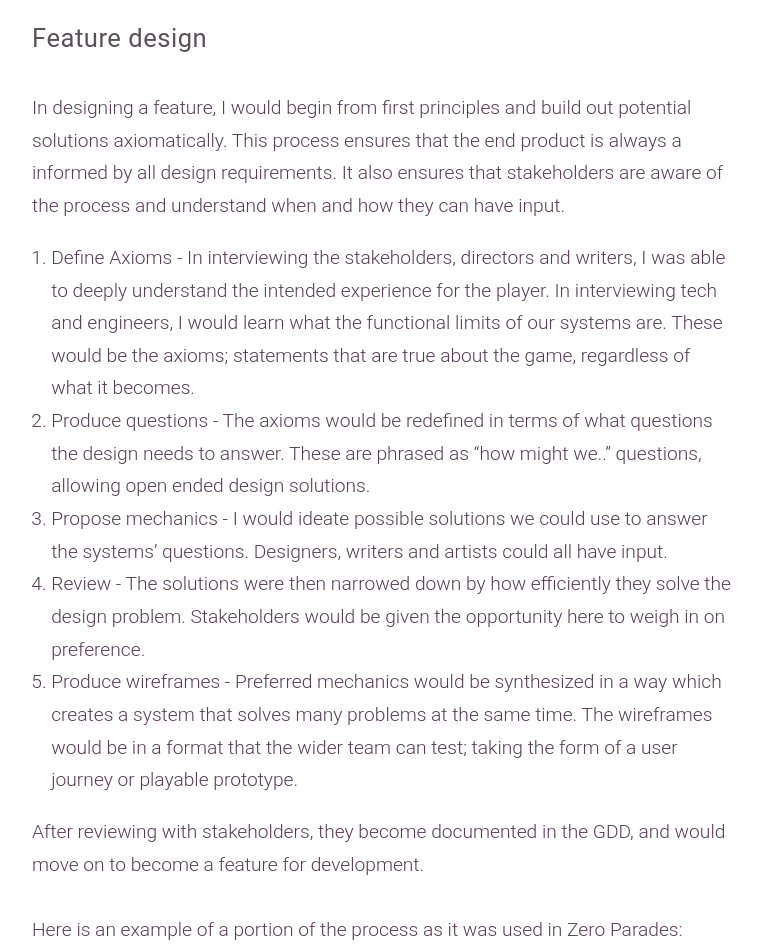
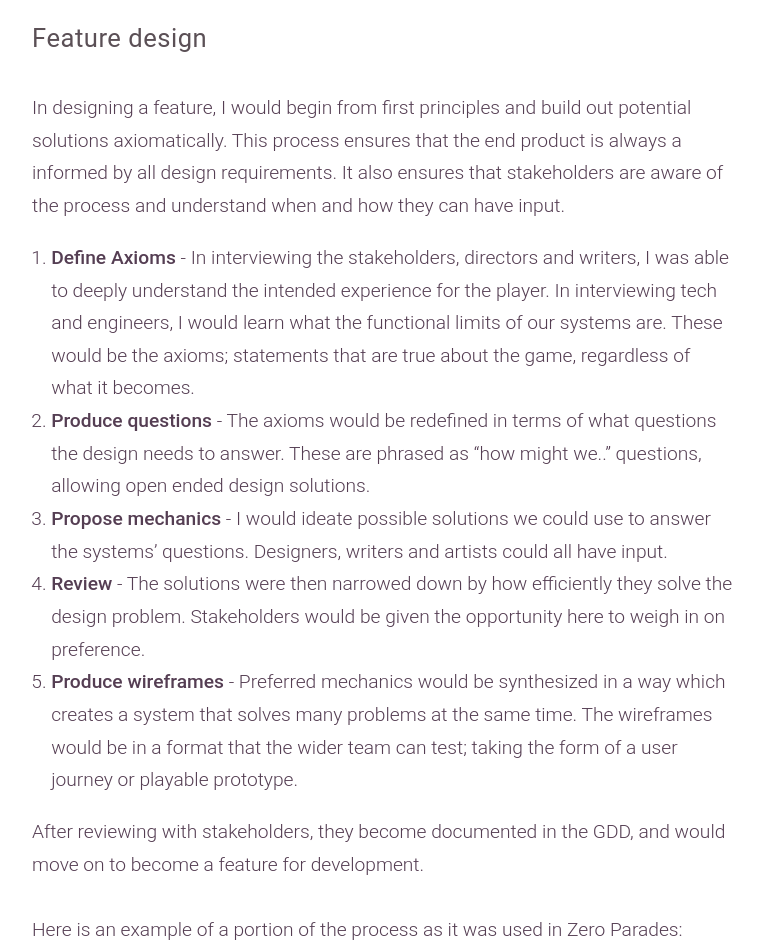
Before and after one commit to BaronBlackmore/SunlightAfterDark, a Jekyll site: the page built from portfolio/zero-parades.html, in a window 1280 px wide. Shown: the part 2763-3715 px from the top of the page, without its empty margins (248-1011 px from the left). Built offline with Jekyll 4.4.1, drawn with Linux system fonts in a browser that asks for light colours.

Commit message:
settings, clear images

```diff
--- a/css/main.css
+++ b/css/main.css
@@ -280,7 +280,7 @@
 .zp-black-box{
 	background-color: black;
 	color: white;
-	background-image: url("/images/portfolio/zp_black_bg.png")
+	background-image: url("/images/portfolio/zp_black_bg_2.jpg")
 }
 
 
--- a/portfolio/zero-parades.html
+++ b/portfolio/zero-parades.html
@@ -96,18 +96,18 @@
 			In designing a feature, I would begin from first principles and build out potential solutions axiomatically. This process ensures that the end product is always a informed by all design requirements. It also ensures that stakeholders are aware of the process and understand when and how they can have input.
 		</p>
 		<ol>
-			<li>Define Axioms - In interviewing the stakeholders, directors and writers, I was able to deeply understand the intended experience for the player. In interviewing tech and engineers, I would learn what the functional limits of our systems are. These would be the axioms; statements that are true about the game, regardless of what it becomes.  </li>
+			<li><strong>Define Axioms </strong> - In interviewing the stakeholders, directors and writers, I was able to deeply understand the intended experience for the player. In interviewing tech and engineers, I would learn what the functional limits of our systems are. These would be the axioms; statements that are true about the game, regardless of what it becomes.  </li>
 			<li>
-				Produce questions - The axioms would be redefined in terms of what questions the design needs to answer. These are phrased as “how might we..” questions, allowing open ended design solutions.
+				<strong>Produce questions</strong> - The axioms would be redefined in terms of what questions the design needs to answer. These are phrased as “how might we..” questions, allowing open ended design solutions.
 			</li>
 			<li>
-				Propose mechanics - I would ideate possible  solutions we could use to answer the systems’ questions. Designers, writers and artists could all have input.
+				<strong>Propose mechanics</strong> - I would ideate possible  solutions we could use to answer the systems’ questions. Designers, writers and artists could all have input.
 			</li>
 			<li>
-				Review - The solutions were then narrowed down by how efficiently they solve the design problem. Stakeholders would be given the opportunity here to weigh in on preference.
+				<strong>Review</strong> - The solutions were then narrowed down by how efficiently they solve the design problem. Stakeholders would be given the opportunity here to weigh in on preference.
 			</li>
 			<li>
-				Produce wireframes - Preferred mechanics would be synthesized in a way which creates a system that solves many problems at the same time. The wireframes would be in a format that the wider team can test; taking the form of a user journey or playable prototype.
+				<strong>Produce wireframes</strong> - Preferred mechanics would be synthesized in a way which creates a system that solves many problems at the same time. The wireframes would be in a format that the wider team can test; taking the form of a user journey or playable prototype.
 			</li>
 		</ol>
 		<p>
@@ -147,7 +147,7 @@
 <!-- <div class="nav-pad no-mobile"></div> -->
 
 <div class="wide-pic-holder" style="padding:0">
-	<img alt="zero parades UI showcase" src="/images/portfolio/zp_ui_presentation.png">
+	<img alt="zero parades UI showcase" src="/images/portfolio/zp_ui_presentation_trans.png">
 </div>
 
 
@@ -166,8 +166,11 @@
 
 
 <div class="wide-pic-holder" style="padding:0">
-	<img alt="zero parades options list" src="/images/portfolio/zp_ui_presentation.png">
+	<img alt="zero parades options list" src="/images/portfolio/zp_settings.png">
 </div>
+
+
+
 
 </div>
 <!-- end the black bg -->
```
Also changed, not shown: images/portfolio/zp_black_bg_2.jpg (added), images/portfolio/zp_settings.png (added), 1 other file.
